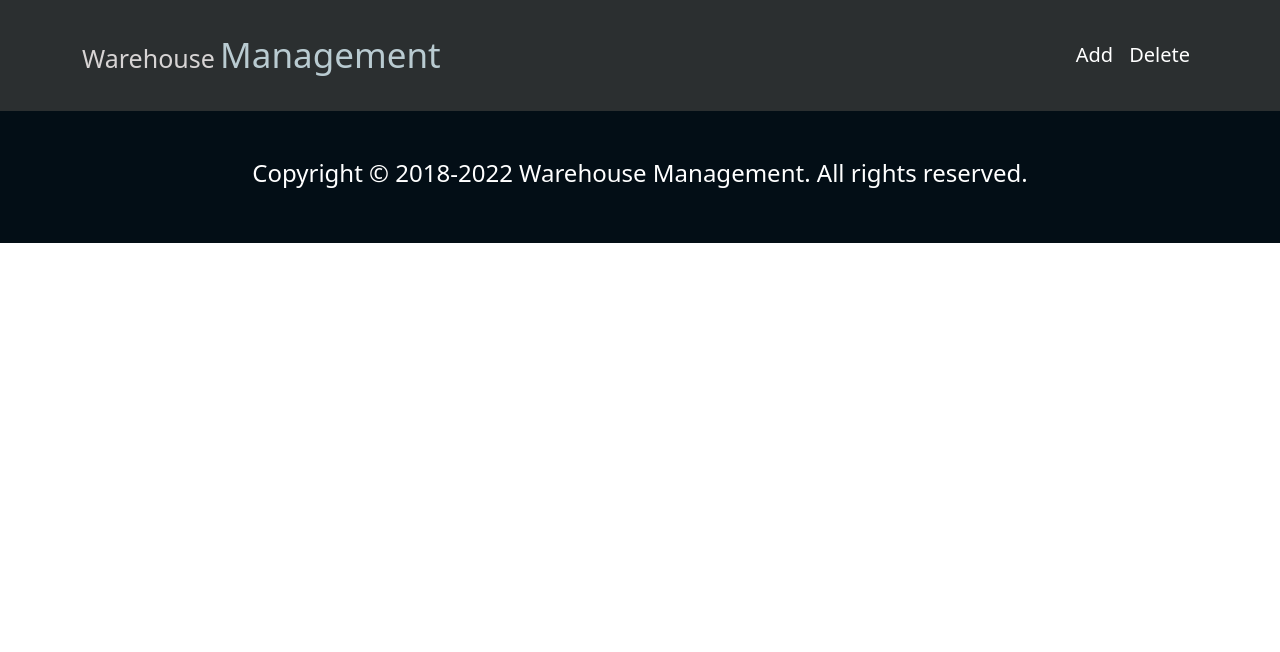
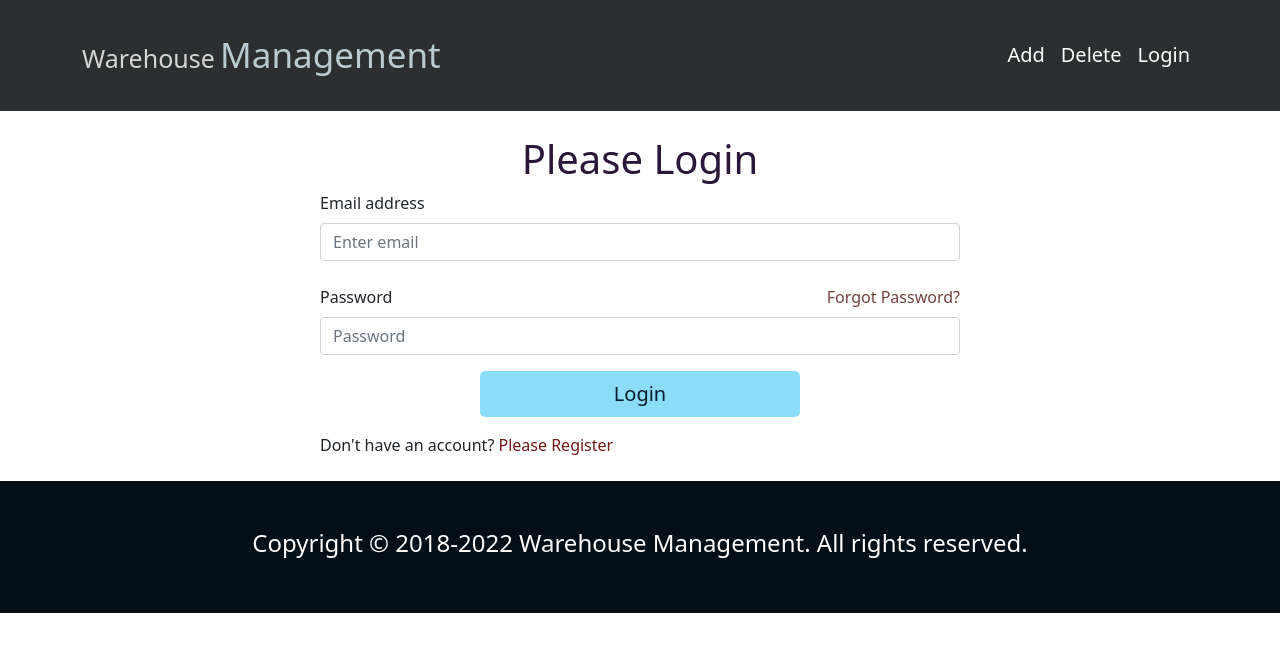
Before and after one commit to almaskhanzz/warehouse-management-client-side, a React (Create React App) app: page /login in a window 1280 px wide. Shown: the top 652 px of the page. Built offline with nearby package versions, Linux system fonts and the light colour scheme.

Commit message:
login & registration UI updated

```diff
--- a/src/App.js
+++ b/src/App.js
@@ -1,6 +1,8 @@
 import { Route, Routes } from 'react-router-dom';
 import './App.css';
 import Home from './Pages/Home/Home/Home';
+import Login from './Pages/Login/Login/Login';
+import Register from './Pages/Login/Register/Register';
 import Footer from './Pages/Shared/Footer/Footer';
 import Header from './Pages/Shared/Header/Header';
 
@@ -10,6 +12,8 @@ function App() {
       <Header />
       <Routes>
         <Route path='/' element={<Home />} />
+        <Route path='/login' element={< Login />} />
+        <Route path='/register' element={<Register />} />
       </Routes>
       <Footer />
     </div>
--- a/src/Pages/Home/Item/Item.css
+++ b/src/Pages/Home/Item/Item.css
@@ -25,3 +25,25 @@ p {
     margin-bottom: 0;
     margin-top: 3px;
 }
+
+.item button {
+    background-image: linear-gradient(to right, #292f35 0%, #2b476f 51%, #15212c 100%)
+}
+
+.item button {
+    padding: 10px 20px;
+    font-size: 18px;
+    transition: 0.5s;
+    background-size: 200% auto;
+    color: #ffffff;
+    box-shadow: 0 0 20px #eee;
+    border: none;
+    border-radius: 10px;
+}
+
+.item button:hover {
+    background-position: right center;
+    color: rgb(185, 206, 203);
+    text-decoration: none;
+    cursor: pointer;
+}
--- a/src/Pages/Home/Item/Item.js
+++ b/src/Pages/Home/Item/Item.js
@@ -11,6 +11,7 @@ const Item = ({ item }) => {
                 <h5 >{quantity}</h5>
                 <h5 >{supplierName}</h5>
                 <p >{description}</p>
+                <button className='w-75 d-block mx-auto'>Stock Update</button>
             </div>
         </div>
     );
--- /dev/null
+++ b/src/Pages/Login/Login/Login.css
@@ -0,0 +1,31 @@
+.login-container {
+    width: 50%;
+}
+
+.log-reg-color {
+    color: rgb(42, 22, 56)
+}
+
+.reset-password {
+    cursor: pointer;
+    color: #6f4440;
+}
+
+.btn-button {
+    background-color: #8bdcf7;
+    ;
+    color: rgb(6, 29, 48);
+    font-size: 20px;
+    border: none;
+    padding: 8px 0;
+    border-radius: 5px;
+}
+
+.btn-button:hover {
+    background-color: #80d5ef;
+}
+
+.register-hov {
+    cursor: pointer;
+    color: #6f1919;
+}
--- /dev/null
+++ b/src/Pages/Login/Login/Login.js
@@ -0,0 +1,36 @@
+import React from 'react';
+import { Form } from 'react-bootstrap';
+import { useNavigate } from 'react-router-dom';
+import './Login.css';
+const Login = () => {
+    const navigate = useNavigate();
+
+    const handleNavigateRegister = () => {
+        navigate('/register');
+    }
+    return (
+        <div className='login-container mx-auto my-4'>
+            <h1 className='log-reg-color text-center'>Please Login</h1>
+            <Form>
+                <Form.Group className="mb-3" controlId="formBasicEmail">
+                    <Form.Label>Email address</Form.Label>
+                    <Form.Control name='email' type="email" placeholder="Enter email" required />
+                </Form.Group>
+
+                <Form.Group className="mb-3" controlId="formBasicPassword">
+                    <div className='d-flex align-items-center justify-content-between'>
+                        <Form.Label className='mb-0'>Password</Form.Label>
+                        <p className='mt-2 mb-2'><span className='reset-password' >Forgot Password?</span></p>
+                    </div>
+                    <Form.Control name='password' type="password" placeholder="Password" required />
+                </Form.Group>
+                <button className="w-50 d-block mx-auto btn-button" type="submit">
+                    Login
+                </button>
+            </Form>
+            <p className='mt-3'>Don't have an account? <span className='register-hov' onClick={handleNavigateRegister}>Please Register</span></p>
+        </div>
+    );
+};
+
+export default Login;
--- /dev/null
+++ b/src/Pages/Login/Register/Register.css
@@ -0,0 +1,3 @@
+.register-container {
+    width: 50%;
+}
--- /dev/null
+++ b/src/Pages/Login/Register/Register.js
@@ -0,0 +1,37 @@
+import React from 'react';
+import { Form } from 'react-bootstrap';
+import { useNavigate } from 'react-router-dom';
+import './Register.css';
+const Register = () => {
+    const navigate = useNavigate();
+
+    const handleNavigateLogin = () => {
+        navigate('/login');
+    }
+    return (
+        <div className='register-container mx-auto my-4'>
+            <h1 className='log-reg-color text-center'>Please Register</h1>
+            <Form>
+                <Form.Group className="mb-3" controlId="formBasicName">
+                    <Form.Label>Name</Form.Label>
+                    <Form.Control name='name' type="text" placeholder="Enter your name" required />
+                </Form.Group>
+                <Form.Group className="mb-3" controlId="formBasicEmail">
+                    <Form.Label>Email address</Form.Label>
+                    <Form.Control name='email' type="email" placeholder="Enter your email" required />
+                </Form.Group>
+
+                <Form.Group className="mb-3" controlId="formBasicPassword">
+                    <Form.Label>Password</Form.Label>
+                    <Form.Control name='password' type="password" placeholder="Password" required />
+                </Form.Group>
+                <button className="w-50 d-block mx-auto btn-button" type="submit">
+                    Register
+                </button>
+            </Form>
+            <p className='mt-3'>Already have an account? <span className='register-hov' onClick={handleNavigateLogin} >Please Login</span></p>
+        </div>
+    );
+};
+
+export default Register;
--- a/src/Pages/Shared/Header/Header.js
+++ b/src/Pages/Shared/Header/Header.js
@@ -15,6 +15,7 @@ const Header = () => {
                         <Nav>
                             <Nav.Link className='text-white fs-5' as={Link} to="/add">Add</Nav.Link>
                             <Nav.Link className='text-white fs-5' as={Link} to="/delete">Delete</Nav.Link>
+                            <Nav.Link className='text-white fs-5' as={Link} to="/login">Login</Nav.Link>
                         </Nav>
                     </Navbar.Collapse>
                 </Container>
```
